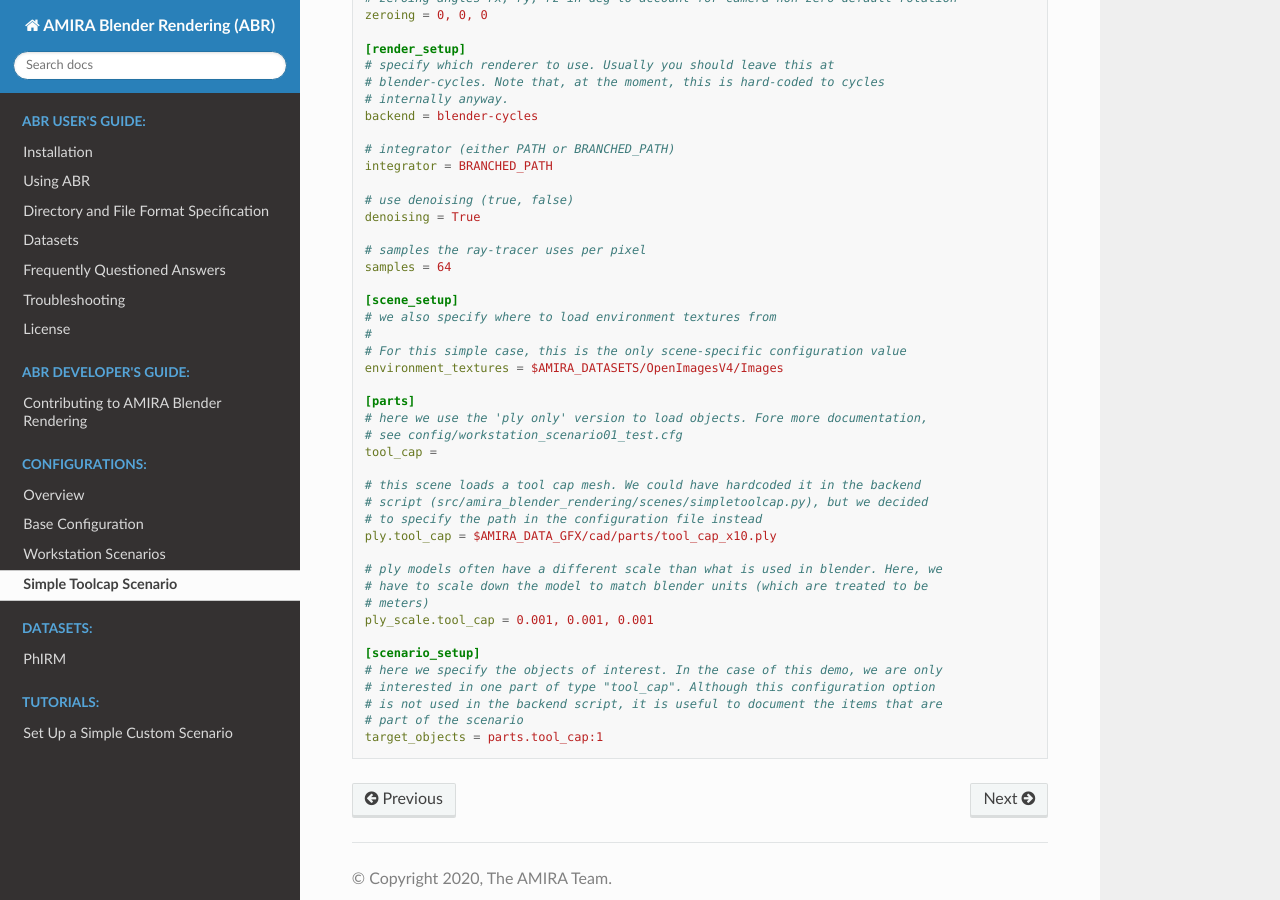
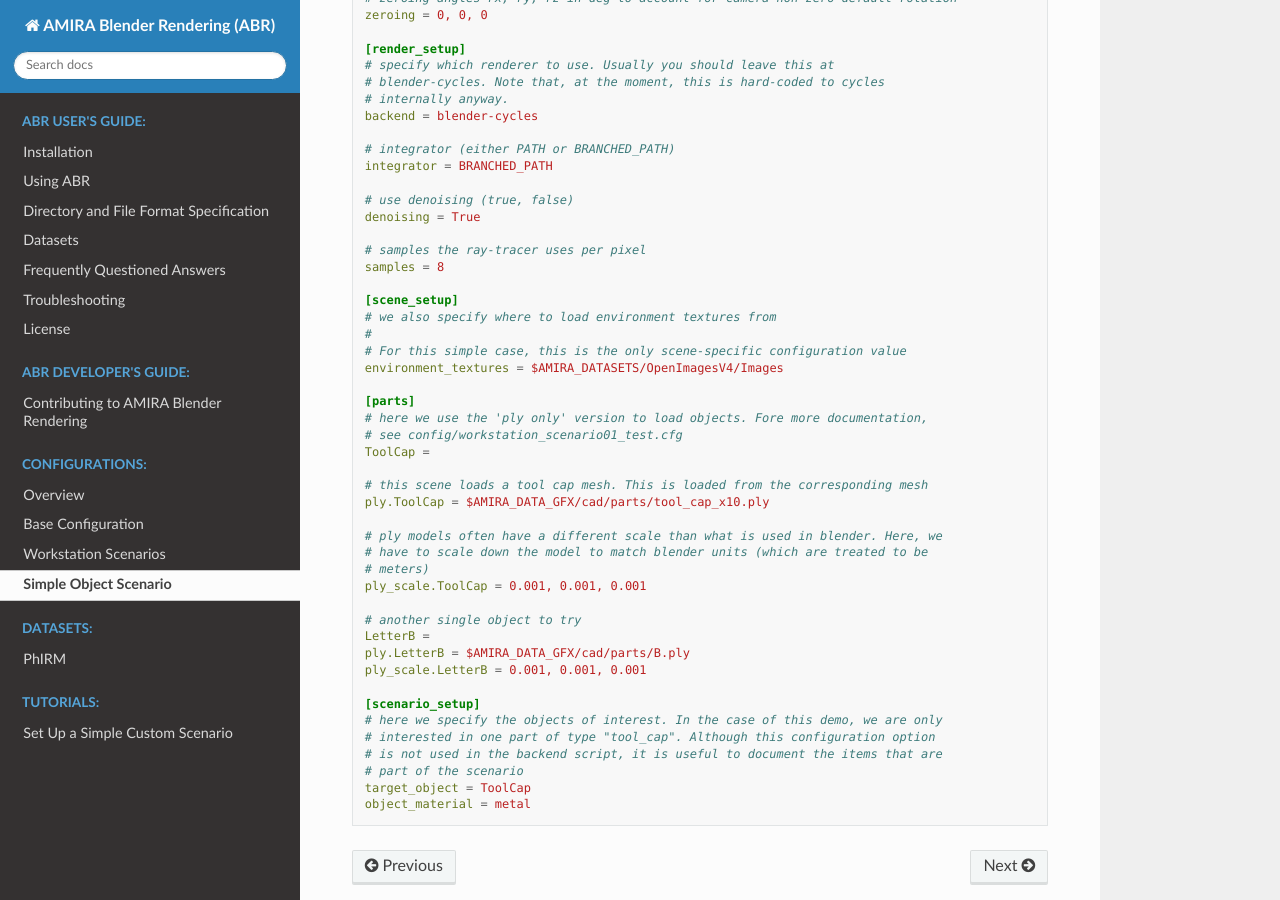
Before and after one commit to boschresearch/amira_blender_rendering, a Sphinx documentation site: the page built from docs/configs/simpleobject.rst, in a window 1280 px wide and 900 px high, scrolled down 1169 px. Built offline with Sphinx 7.4.7 and the Read the Docs theme 2.0.0, drawn with Linux system fonts in a browser that asks for light colours; some of the changed text lies outside the part shown.

Commit message:
update config and docs

```diff
--- a/docs/configs/simpletoolcap.rst
+++ b/docs/configs/simpleobject.rst
@@ -1,9 +1,9 @@
 .. highlight:: ini
 
-Simple Toolcap Scenario
+Simple Object Scenario
 =======================
 
-The Simple Toolcap Scenario represent a prototypical scenario of the
+The Simple Object Scenario represent a prototypical scenario of the
 simplest type implemented in ABR.
 
 For an more in depth tutorial on how to set up a very simple custom scenario
@@ -12,7 +12,7 @@
 Most of the following configurations are common to other scenarios.
 Hence, please refer to :ref:`Base Configuration` for an overview.
 
-For the SimpleToolCap scenario refer to the config file config/toolcap_train.cfg
+For the SimpleObject scenario refer to the config file config/single_object_toolcap_example.cfg
 
 .. code-block::
 
@@ -29,7 +29,7 @@
     base_path = $AMIRA_DATASETS/SimpleToolCap-Train
 
     # specify the scene type
-    scene_type = SimpleToolCap
+    scene_type = SimpleObject
 
 
     [camera_info]
@@ -75,7 +75,7 @@
     denoising = True
 
     # samples the ray-tracer uses per pixel
-    samples = 64
+    samples = 8
 
     [scene_setup]
     # we also specify where to load environment textures from
@@ -86,21 +86,25 @@
     [parts]
     # here we use the 'ply only' version to load objects. Fore more documentation,
     # see config/workstation_scenario01_test.cfg
-    tool_cap =
+    ToolCap =
 
-    # this scene loads a tool cap mesh. We could have hardcoded it in the backend
-    # script (src/amira_blender_rendering/scenes/simpletoolcap.py), but we decided
-    # to specify the path in the configuration file instead
-    ply.tool_cap = $AMIRA_DATA_GFX/cad/parts/tool_cap_x10.ply
+    # this scene loads a tool cap mesh. This is loaded from the corresponding mesh
+    ply.ToolCap = $AMIRA_DATA_GFX/cad/parts/tool_cap_x10.ply
 
     # ply models often have a different scale than what is used in blender. Here, we
     # have to scale down the model to match blender units (which are treated to be
     # meters)
-    ply_scale.tool_cap = 0.001, 0.001, 0.001
+    ply_scale.ToolCap = 0.001, 0.001, 0.001
+
+    # another single object to try
+    LetterB =
+    ply.LetterB = $AMIRA_DATA_GFX/cad/parts/B.ply
+    ply_scale.LetterB = 0.001, 0.001, 0.001
 
     [scenario_setup]
     # here we specify the objects of interest. In the case of this demo, we are only
     # interested in one part of type "tool_cap". Although this configuration option
     # is not used in the backend script, it is useful to document the items that are
     # part of the scenario
-    target_objects = parts.tool_cap:1
+    target_object = ToolCap
+    object_material = metal
--- a/docs/index.rst
+++ b/docs/index.rst
@@ -80,7 +80,7 @@
    configs/overview.rst
    configs/baseconfiguration.rst
    configs/workstation_scenarios.rst
-   configs/simpletoolcap.rst
+   configs/simpleobject.rst
 
 .. toctree::
   :maxdepth: 3
```
Also changed, not shown: 1 other file.
